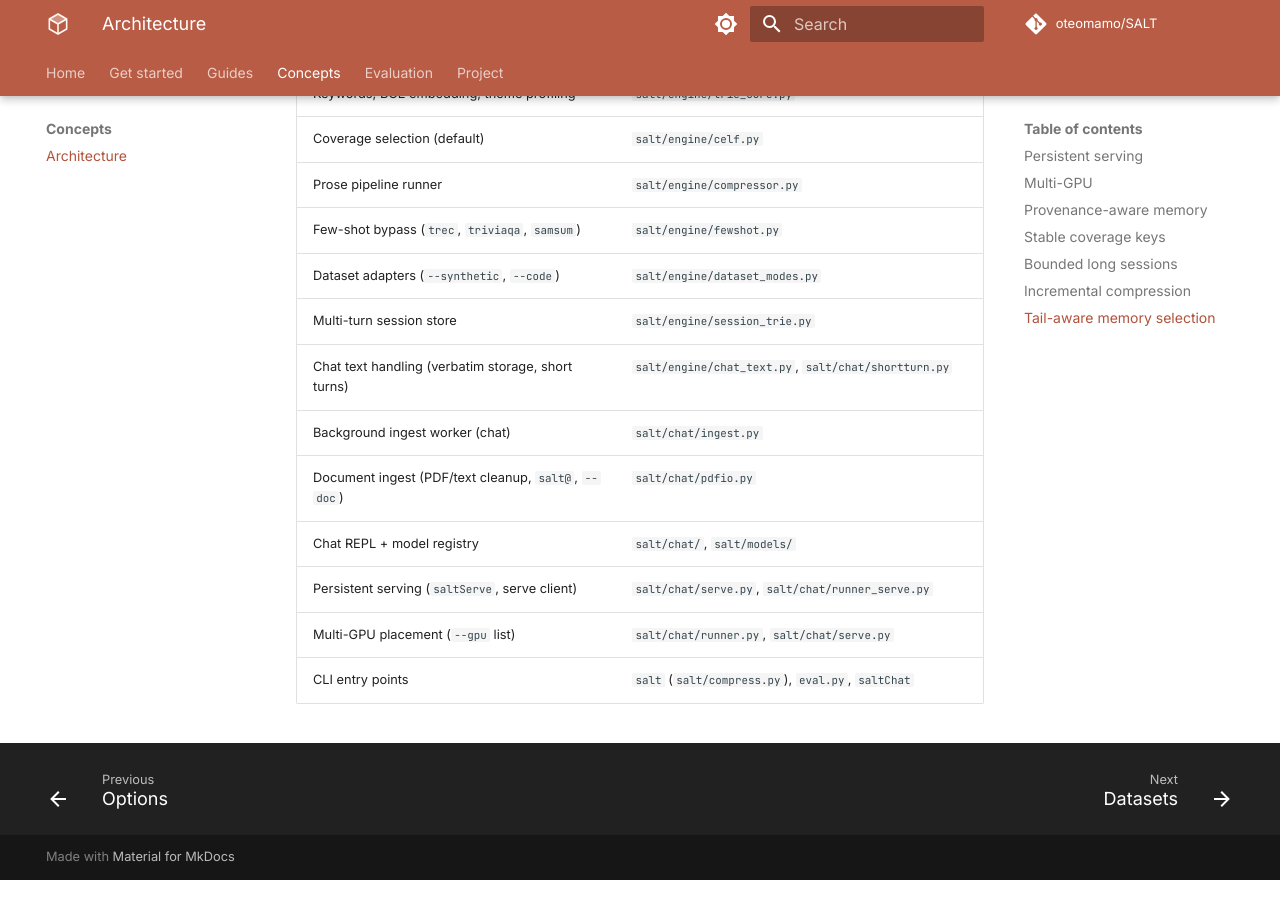
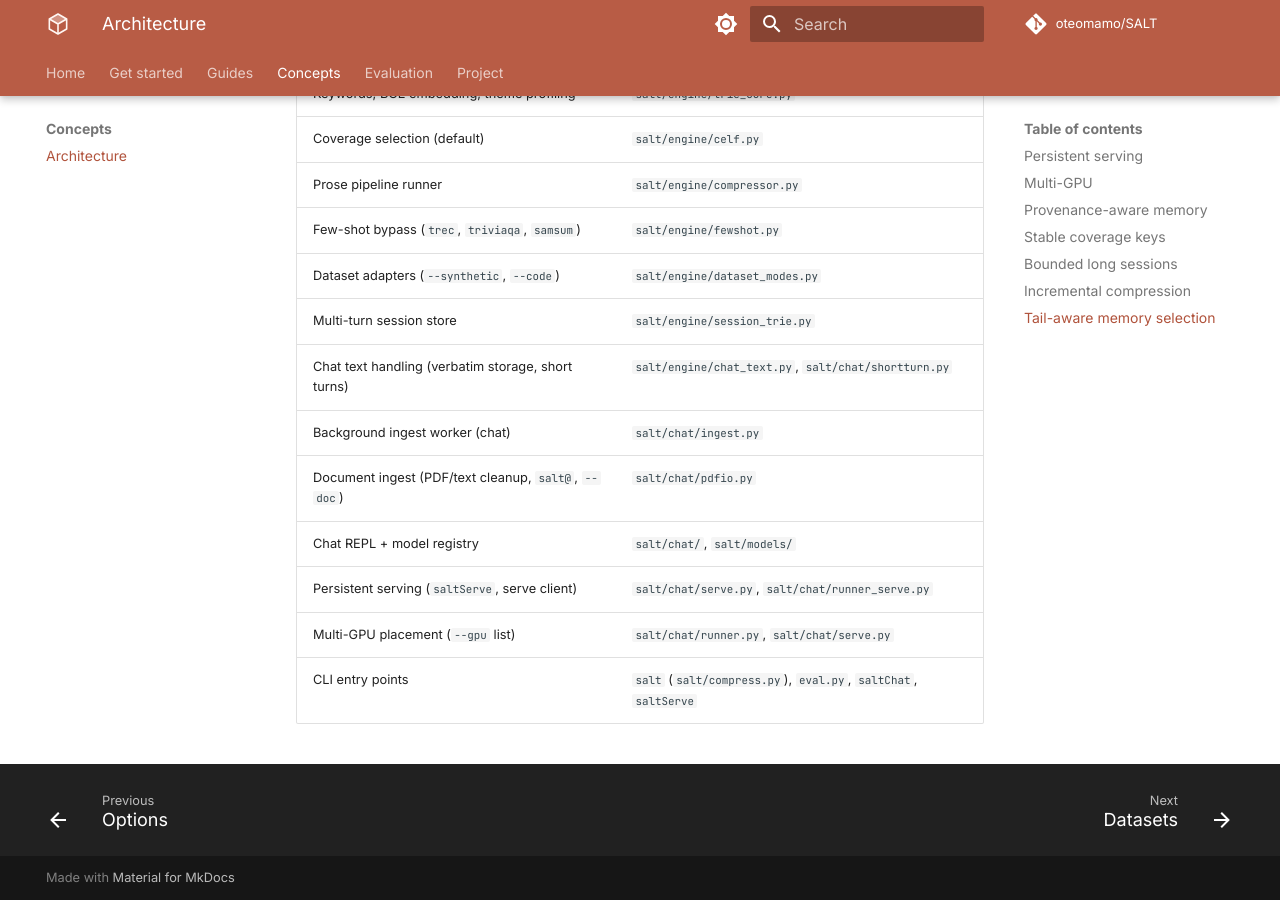
Before and after one commit to oteomamo/SALT, an MkDocs documentation site: the page built from docs/architecture.md, in a window 1280 px wide and 900 px high, scrolled down 6712 px. Built offline with MkDocs 1.6.1 and Material for MkDocs 9.7.7, drawn with Linux system fonts in a browser that asks for light colours; comment, search, counter and statistics services are not loaded; the version menu is left out.

Commit message:
v2.10.26 docs site: saltServe in the architecture entry points row

```diff
--- a/docs/architecture.md
+++ b/docs/architecture.md
@@ -328,4 +328,4 @@ Where each stage lives:
 | Chat REPL + model registry | `salt/chat/`, `salt/models/` |
 | Persistent serving (`saltServe`, serve client) | `salt/chat/serve.py`, `salt/chat/runner_serve.py` |
 | Multi-GPU placement (`--gpu` list) | `salt/chat/runner.py`, `salt/chat/serve.py` |
-| CLI entry points | `salt` (`salt/compress.py`), `eval.py`, `saltChat` |
+| CLI entry points | `salt` (`salt/compress.py`), `eval.py`, `saltChat`, `saltServe` |
--- a/pyproject.toml
+++ b/pyproject.toml
@@ -4,7 +4,7 @@ build-backend = "setuptools.build_meta"
 
 [project]
 name = "salt"
-version = "2.10.25"
+version = "2.10.26"
 description = "SALT: Salience-Aware Lexical Trie for Long-Context Compression"
 readme = "README.md"
 license = "MIT"
```
